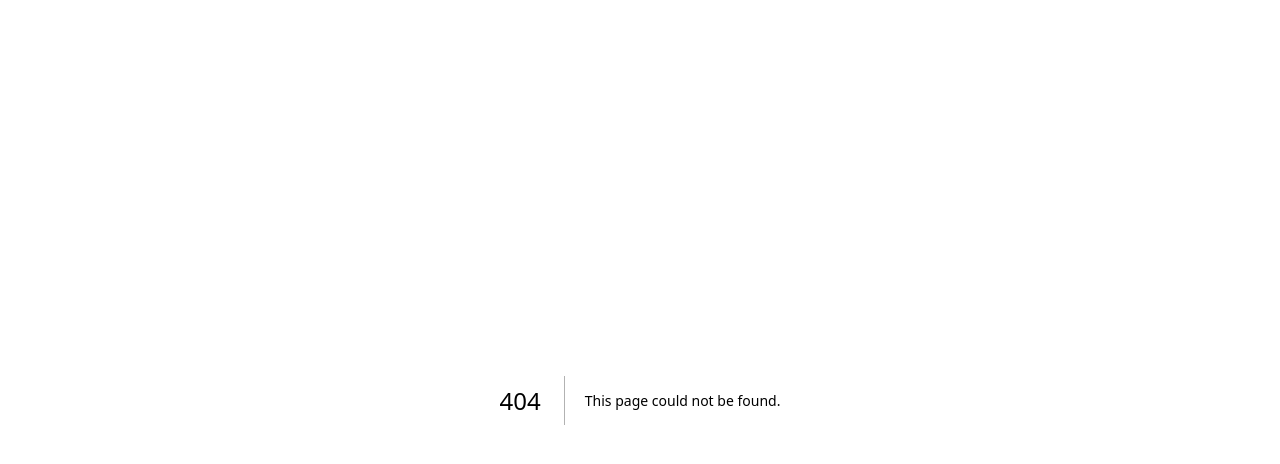
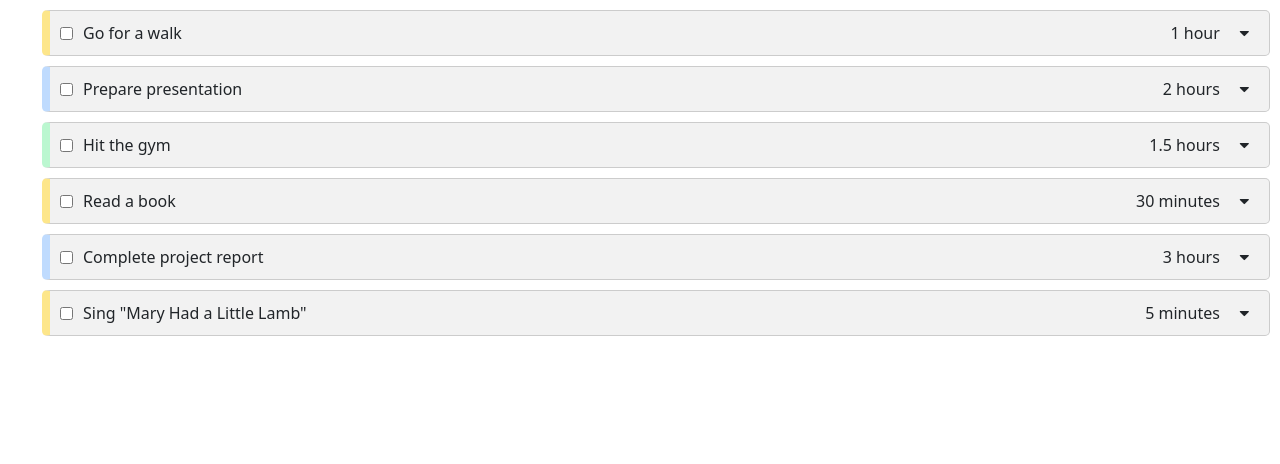
Before and after one commit to HasithaHewakuruppu/COSC3506-Software-Engineering, a Next.js app: page /tests/listPage in a window 1280 px wide. Before the commit this address had no page. Shown: the top 464 px of the page. Built offline with nearby package versions, Linux system fonts and the light colour scheme.

Commit message:
Create List and ListItem components

```diff
--- /dev/null
+++ b/components/List.js
@@ -0,0 +1,18 @@
+import ListItem from './ListItem'
+import styles from '../styles/List.module.css'
+
+export default function List({ items }) {
+  return (
+    <ul>
+      {items.map((item) => (
+        <ListItem
+          key={item.title} // this is needed for editing and deleting, if you need a unique key
+          title={item.title}
+          duration={item.duration}
+          description={item.description}
+          category={item.category}
+        />
+      ))}
+    </ul>
+  )
+}
--- /dev/null
+++ b/components/ListItem.js
@@ -0,0 +1,54 @@
+import styles from '../styles/ListItem.module.css'
+import React, { useState } from 'react'
+
+function ListItem(props) {
+  const [expanded, setExpanded] = useState(false)
+
+  const handleExpand = () => {
+    setExpanded(!expanded)
+  }
+
+  let categoryColor = ''
+
+  switch (props.category) {
+    case 'LEISURE':
+      categoryColor = styles.categoryLeisure
+      break
+    case 'WORK':
+      categoryColor = styles.categoryWork
+      break
+    case 'FITNESS':
+      categoryColor = styles.categoryFitness
+      break
+    default:
+      categoryColor = styles.categoryNone
+      break
+  }
+
+  return (
+    <div className={`${styles.itemContainer} ${categoryColor}`}>
+      <div className={styles.unexpandedContainer}>
+        <input type="checkbox" />
+        <p className={styles.listItem}>{props.title}</p>
+        <p className={styles.time}>{props.duration}</p>
+        <div className={styles.favicons}>
+          <i
+            className={`fa ${expanded ? 'fa-caret-up' : 'fa-caret-down'}`}
+            onClick={handleExpand}
+          />
+        </div>
+      </div>
+      {expanded && (
+        <div className={styles.expandedContainer}>
+          <p className={styles.description}>{props.description}</p>
+          <div className={styles.favicons}>
+            <i className="fa fa-edit"></i>
+            <i className="fa fa-trash"></i>
+          </div>
+        </div>
+      )}
+    </div>
+  )
+}
+
+export default ListItem
--- a/components/calendar.js
+++ b/components/calendar.js
@@ -1,7 +1,7 @@
 import React, { useState, useEffect } from 'react'
 import styles from '../styles/Calendar.module.css'
 
-function Calendar() {
+export default function Calendar() {
   const today = new Date()
   const [selectedDate, setSelectedDate] = useState(today)
   const [monthData, setMonthData] = useState([])
@@ -180,5 +180,3 @@ function Calendar() {
     </section>
   )
 }
-
-export default Calendar
--- /dev/null
+++ b/pages/tests/listPage.js
@@ -0,0 +1,73 @@
+import React from 'react'
+import List from '../../components/List'
+
+const ListPage = () => {
+  const items = [
+    {
+      title: 'Go for a walk',
+      duration: '1 hour',
+      description:
+        'Take a leisurely stroll in the park and enjoy the fresh air.',
+      category: 'LEISURE',
+    },
+    {
+      title: 'Prepare presentation',
+      duration: '2 hours',
+      description:
+        'Create a detailed presentation for the upcoming meeting at work.',
+      category: 'WORK',
+    },
+    {
+      title: 'Hit the gym',
+      duration: '1.5 hours',
+      description: 'Engage in a workout session to stay fit and healthy.',
+      category: 'FITNESS',
+    },
+    {
+      title: 'Read a book',
+      duration: '30 minutes',
+      description:
+        'Spend some time reading a captivating novel or informative book.',
+      category: 'LEISURE',
+    },
+    {
+      title: 'Complete project report',
+      duration: '3 hours',
+      description:
+        'Finish writing the project report and submit it before the deadline.',
+      category: 'WORK',
+    },
+    {
+      title: 'Sing "Mary Had a Little Lamb"',
+      duration: '5 minutes',
+      description: `Mary had a little lamb,
+      Its fleece was white as snow;
+      And everywhere that Mary went,
+      The lamb was sure to go.
+
+      It followed her to school one day,
+      That was against the rule;
+      It made the children laugh and play,
+      To see a lamb at school.
+
+      And so the teacher turned it out,
+      But still it lingered near,
+      And waited patiently about,
+      Till Mary did appear.
+
+      "Why does the lamb love Mary so?"
+      The eager children cry;
+      "Why, Mary loves the lamb, you know,"
+      The teacher did reply.`,
+      category: 'LEISURE',
+    },
+  ]
+
+  return (
+    <div>
+      <List items={items} />
+    </div>
+  )
+}
+
+export default ListPage
--- a/styles/Calendar.module.css
+++ b/styles/Calendar.module.css
@@ -10,7 +10,6 @@
   position: relative;
   margin: 0 auto;
   overflow: hidden;
-  border-radius: 5px;
   -webkit-box-shadow: 0px 19px 27px -20px rgba(0, 0, 0, 0.16);
   -moz-box-shadow: 0px 19px 27px -20px rgba(0, 0, 0, 0.16);
   box-shadow: 0px 19px 27px -20px rgba(0, 0, 0, 0.16);
@@ -19,7 +18,7 @@
 .wrap-header {
   position: relative;
   width: 45%;
-  background: #fdcb6e;
+  background: #55acee;
 }
 @media (max-width: 767.98px) {
   .wrap-header {
@@ -77,6 +76,7 @@
   width: 100%;
   background: #fff;
   padding: 40px 20px 20px 20px;
+  background-image: url('../public/images/interlaced.png');
 }
 
 #calendar {
--- a/styles/DashBoard.module.css
+++ b/styles/DashBoard.module.css
@@ -13,7 +13,11 @@
 }
 
 .left {
-  background-color: #ff0000; /* Set the background color of the left side */
+  background-color: rgb(
+    193,
+    125,
+    125
+  ); /* Set the background color of the left side */
   /* Add any other styles you want for the left side */
 }
 
--- /dev/null
+++ b/styles/ListItem.module.css
@@ -0,0 +1,53 @@
+.itemContainer {
+  background-color: #f2f2f2;
+  border: 1px solid #ccc;
+  padding: 10px;
+  margin: 10px;
+  border-left: 8px solid;
+  border-radius: 5px;
+}
+
+.unexpandedContainer {
+  display: flex;
+  justify-content: space-between;
+  align-items: center;
+}
+
+.listItem {
+  list-style-type: none;
+  flex-grow: 1;
+  margin: 0;
+  margin-left: 10px;
+}
+
+.time {
+  margin: 0;
+}
+
+.favicons {
+  display: flex;
+  align-items: center;
+  margin-right: 10px;
+  justify-content: flex-end;
+}
+
+.favicons i {
+  margin-left: 20px;
+  cursor: pointer;
+}
+
+.categoryLeisure {
+  border-left-color: #fde68a;
+}
+
+.categoryWork {
+  border-left-color: #bfdbfe;
+}
+
+.categoryFitness {
+  border-left-color: #bbf7d0;
+}
+
+.categoryNone {
+  border-left-color: black;
+}
--- a/styles/globals.css
+++ b/styles/globals.css
@@ -52,7 +52,7 @@ tbody td:hover,
 }
 tbody td:hover:after,
 .selected:after {
-  background: #2a3246;
+  background: #55acee;
 }
 
 tbody td:active {
--- a/utils/colors.js
+++ b/utils/colors.js
@@ -1,3 +1,3 @@
-export const LEISURE_COLOR = "#fde68a";
-export const WORK_COLOR = "#bfdbfe";
-export const FITNESS_COLOR = "#bbf7d0";
+export const LEISURE_COLOR = '#fde68a'
+export const WORK_COLOR = '#bfdbfe'
+export const FITNESS_COLOR = '#bbf7d0'
```
Also changed, not shown: pages/tests/dashboard.js (+4 -2 lines), public/images/interlaced.png (added), styles/List.module.css (added), 1 other file (tests, documents, lock files or other folders).
